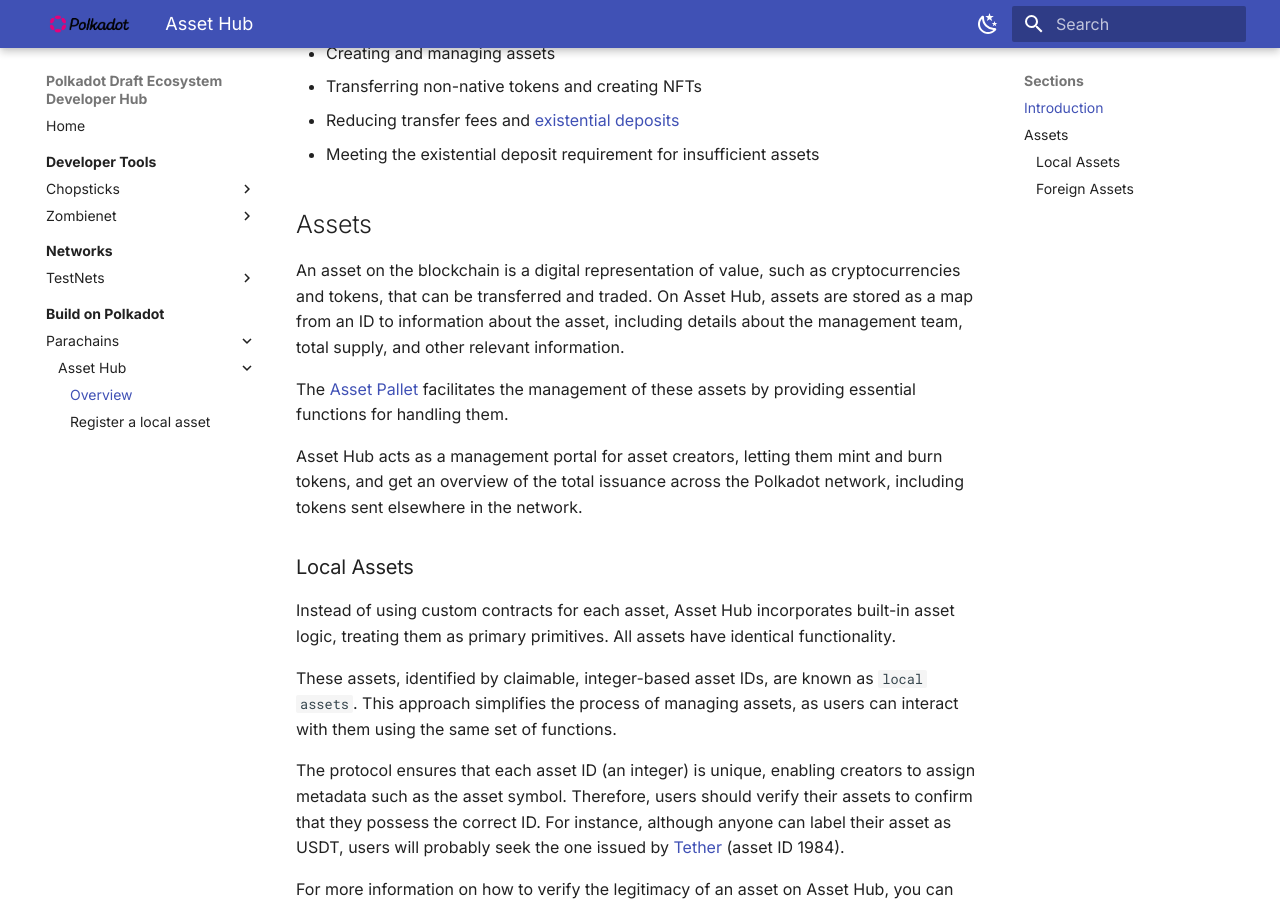
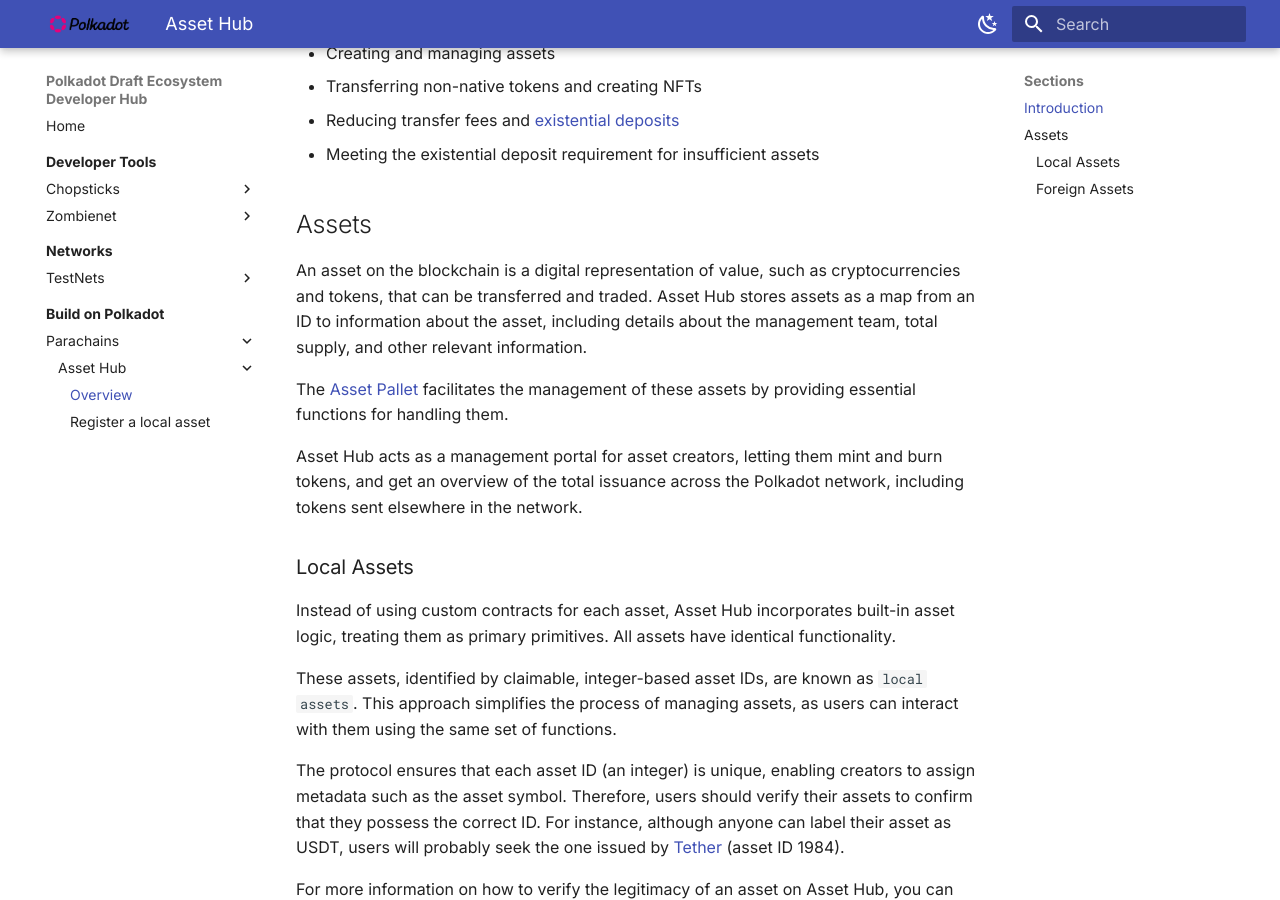
Before and after one commit to papermoonio/polkadot-ecosystem-docs-draft, an MkDocs documentation site: the page built from docs/build-on-polkadot/parachains/asset-hub/overview.md, in a window 1280 px wide and 900 px high, scrolled down 433 px. Built offline with MkDocs 1.6.1 and Material for MkDocs 9.7.7, drawn with Linux system fonts in a browser that asks for light colours.

Commit message:
Update docs/build-on-polkadot/parachains/asset-hub/overview.md
Co-authored-by: Dawn Kelly <83190195+dawnkelly09@users.noreply.github.com>

```diff
--- a/docs/build-on-polkadot/parachains/asset-hub/overview.md
+++ b/docs/build-on-polkadot/parachains/asset-hub/overview.md
@@ -22,7 +22,7 @@
 
 ## Assets
 
-An asset on the blockchain is a digital representation of value, such as cryptocurrencies and tokens, that can be transferred and traded. On Asset Hub, assets are stored as a map from an ID to information about the asset, including details about the management team, total supply, and other relevant information.
+An asset on the blockchain is a digital representation of value, such as cryptocurrencies and tokens, that can be transferred and traded. Asset Hub stores assets as a map from an ID to information about the asset, including details about the management team, total supply, and other relevant information.
 
 The [Asset Pallet](https://paritytech.github.io/polkadot-sdk/master/pallet_assets/index.html){target=_blank} facilitates the management of these assets by providing essential functions for handling them.
 
```
